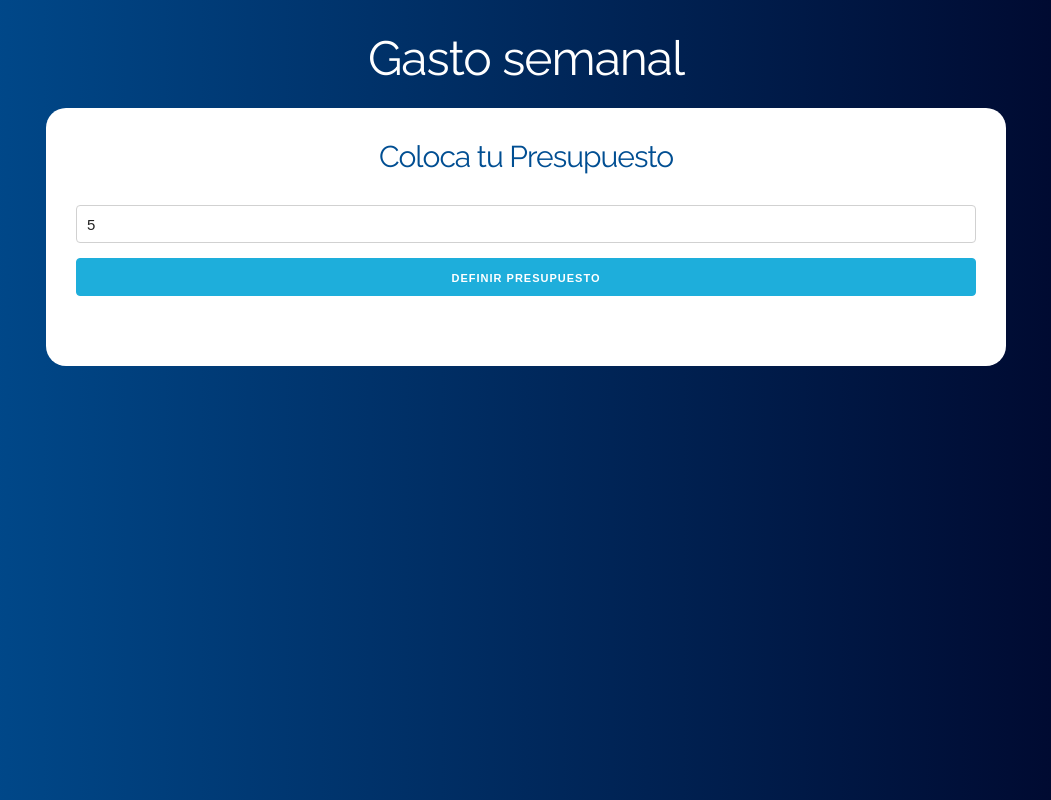
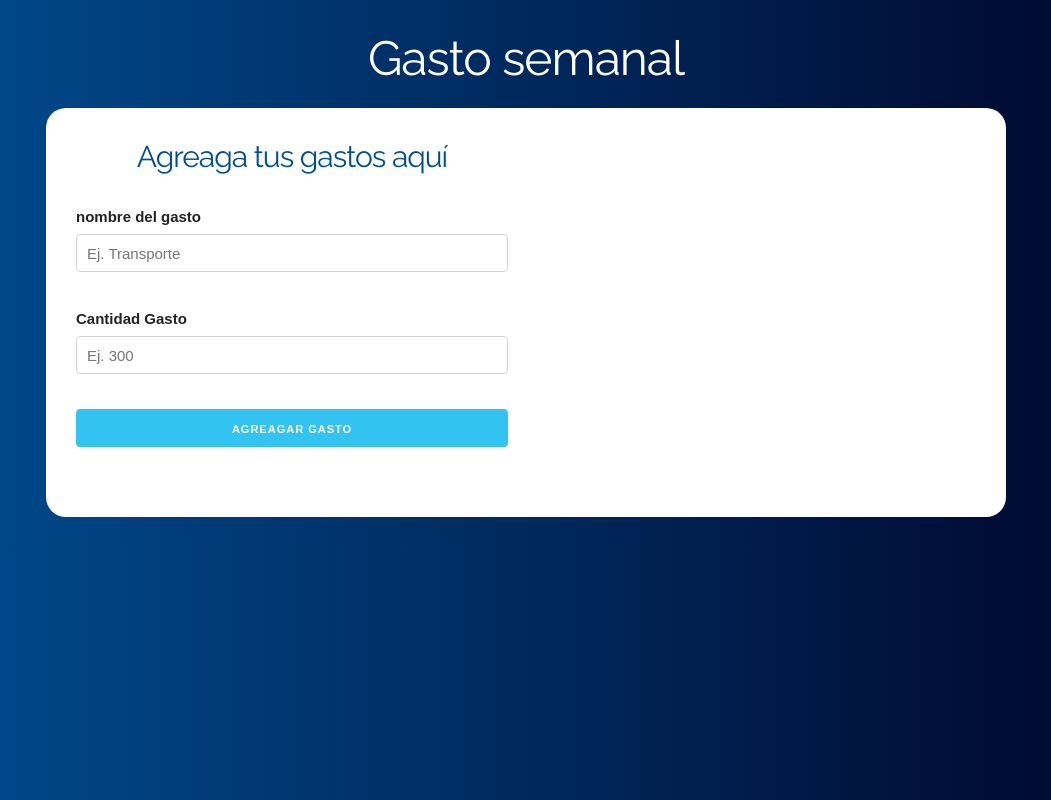
Before and after one commit to Eder87rh/react-budget, a React (Create React App) app: page / in a window 1280 px wide. Both pictures are taken after typing "5" into the empty fields and a click on the input "Definir Presupuesto". Shown: the whole page, without its empty margins (114-1165 px from the left). Built offline with nearby package versions, Linux system fonts and the light colour scheme.

Commit message:
reading expenses values

```diff
--- a/src/App.js
+++ b/src/App.js
@@ -1,13 +1,36 @@
-import React from 'react';
+import React, { useState } from 'react';
 import Pregunta from './components/Pregunta';
+import Formulario from './components/Formulario';
 
 function App() {
+
+  // state
+  const [presupuesto, guardarPresupuesto] = useState(0);
+  const [preguntaPresupuesto, guardarPreguntaPresupuesto] = useState(true);
+
   return (
     <div className="App container">
       <header>
         <h1>Gasto semanal</h1>
         <div className="contenido-principal contenido">
-          <Pregunta/>
+          {(preguntaPresupuesto)
+            ?
+              <Pregunta
+                guardarPresupuesto={guardarPresupuesto}
+                guardarPreguntaPresupuesto={guardarPreguntaPresupuesto}
+              />
+            :
+              (
+                <div className="row">
+                  <div className="one-half column">
+                    <Formulario/>
+                  </div>
+                  <div className="one-half column">
+
+                  </div>
+                </div>
+              )
+          }
         </div>
       </header>
     </div>
--- /dev/null
+++ b/src/components/Formulario.js
@@ -0,0 +1,48 @@
+import React, {useState} from 'react';
+
+const Formulario = (props) => {
+  // state
+  const [nombreGasto, guardarNombreGasto] = useState('');
+  const [cantidadGasto, guardarCantidadGasto]= useState(0);
+  const [error, guardarError] = useState(false);
+
+  const agregarGasto = e => {
+    e.preventDefault()
+
+    // validar
+    if(cantidadGasto <= 0 || isNaN(cantidadGasto) || nombreGasto === '') {
+      guardarError(true);
+      return;
+    }
+
+    // pasar el gasto al componente principal
+  };
+
+  return (
+    <form onSubmit={agregarGasto}>
+      <h2>Agreaga tus gastos aquí</h2>
+      <div className="campo">
+        <label htmlFor="">nombre del gasto</label>
+        <input
+          type="text"
+          className="u-full-width"
+          placeholder="Ej. Transporte"
+          onChange={e => guardarNombreGasto(e.target.value)}
+        />
+      </div>
+      <div className="campo">
+        <label htmlFor="">Cantidad Gasto</label>
+        <input
+          type="number"
+          className="u-full-width"
+          placeholder="Ej. 300"
+          onChange={e => guardarCantidadGasto(parseInt(e.target.value, 10))}
+        />
+      </div>
+
+      <input type="submit" className="button-primary u-full-width" value="Agreagar gasto" />
+    </form>
+  );
+}
+
+export default Formulario;
--- a/src/components/Pregunta.js
+++ b/src/components/Pregunta.js
@@ -1,6 +1,7 @@
 import React, {Fragment, useState} from 'react';
 
-const Pregunta = () => {
+const Pregunta = (props) => {
+  const {guardarPresupuesto, guardarPreguntaPresupuesto} = props;
 
   // Definir el state
   const [cantidad, guardarCantidad] = useState(0);
@@ -17,7 +18,9 @@ const Pregunta = () => {
     }
 
     // Si se pasa la validación
-
+    guardarError(false);
+    guardarPresupuesto(cantidad);
+    guardarPreguntaPresupuesto(false);
   }
 
   return (
```
